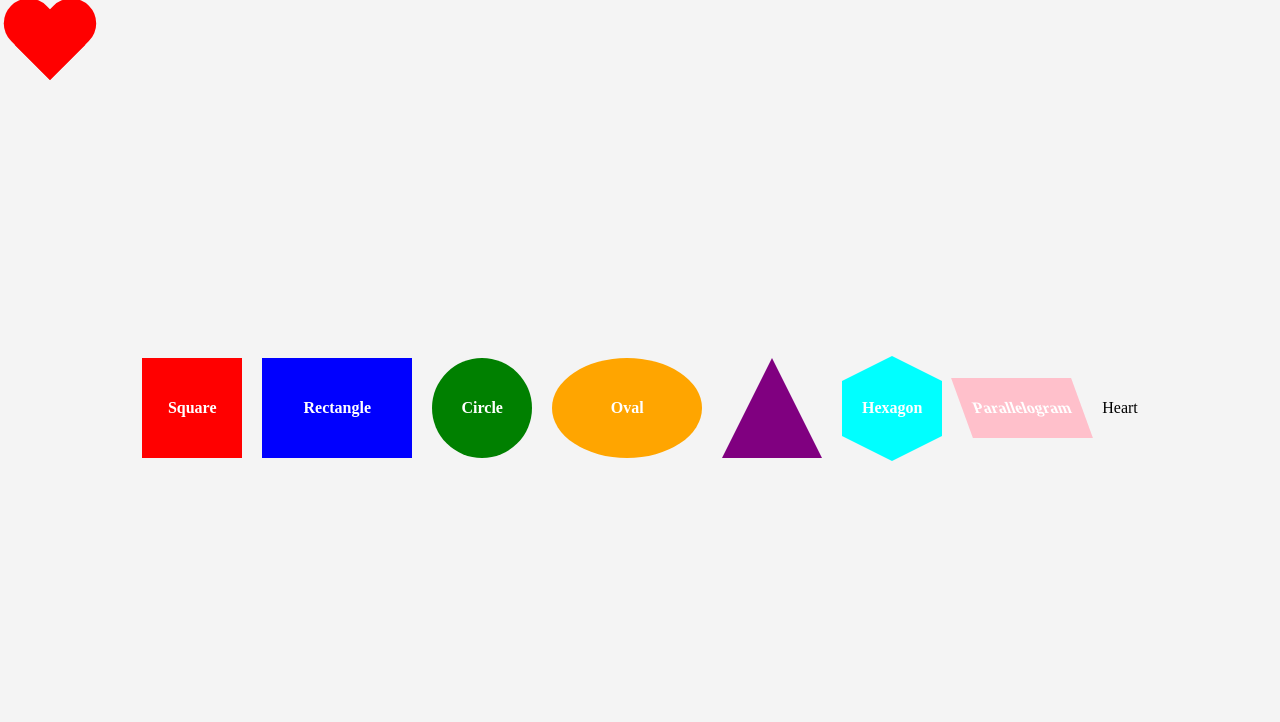
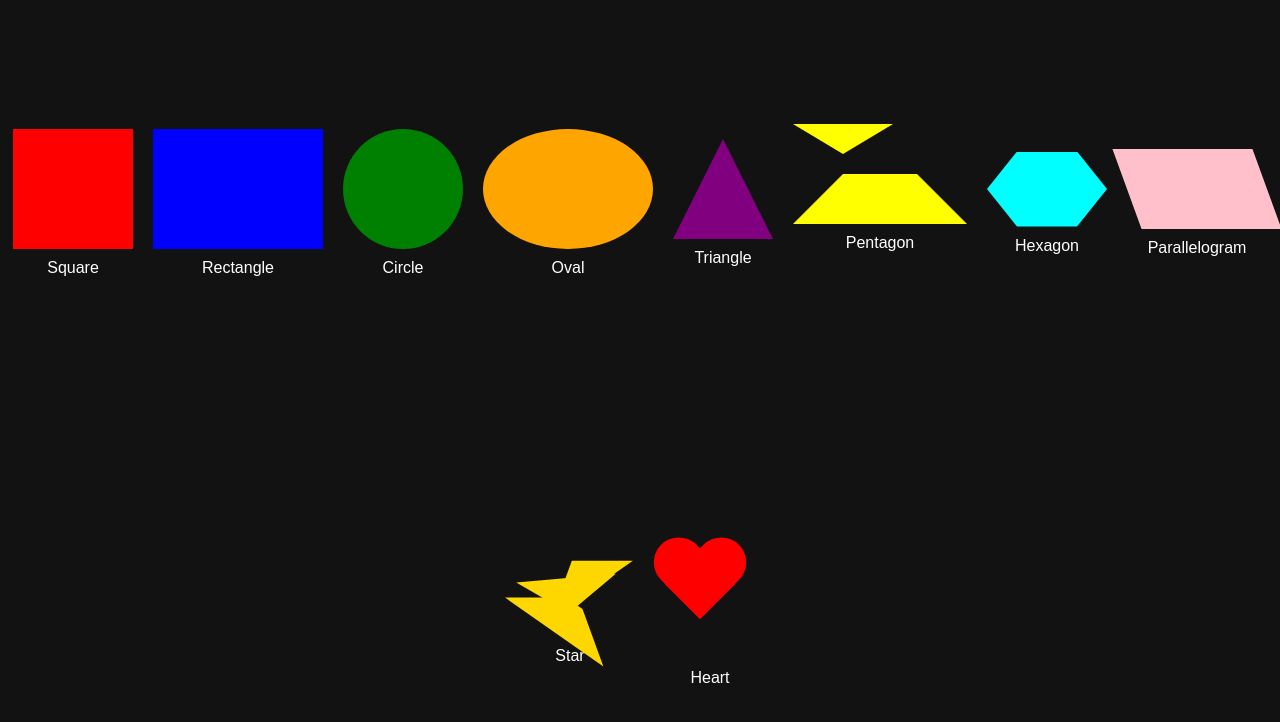
Before and after one commit to rajgop1/basic-shapes-in-css, a plain HTML site: page index.html in a window 1280 px wide. Drawn offline with Linux system fonts and the light colour scheme.

Commit message:
Update index.html

```diff
--- a/index.html
+++ b/index.html
@@ -12,7 +12,14 @@
             justify-content: center;
             align-items: center;
             height: 100vh;
-            background-color: #f4f4f4;
+            background-color: #121212;
+            color: white;
+            font-family: Arial, sans-serif;
+        }
+        .shape-container {
+            display: flex;
+            flex-direction: column;
+            align-items: center;
         }
         .shape {
             display: flex;
@@ -20,6 +27,11 @@
             align-items: center;
             font-weight: bold;
             color: white;
+            text-align: center;
+            padding: 10px;
+        }
+        .title {
+            margin-top: 10px;
         }
         .square {
             width: 100px;
@@ -50,46 +62,29 @@
             border-right: 50px solid transparent;
             border-bottom: 100px solid purple;
         }
-       .pentagon {
+        .pentagon {
+            width: 54px;
+            border-width: 0 50px 50px 50px;
+            border-style: solid;
+            border-color: transparent transparent yellow transparent;
             position: relative;
-            width: 54px;
-            border-style: solid;
-            border-width: 50px 20px 0 20px;
-            border-color: yellow transparent transparent transparent;
         }
-
         .pentagon:before {
             content: "";
             position: absolute;
             top: -30px;
-            left: -35px;
+            left: -50px;
             width: 0;
             border-style: solid;
-            border-width: 30px 50px 50px 50px;
-            border-color: transparent transparent yellow transparent;
+            border-width: 30px 50px 0 50px;
+            border-color: yellow transparent transparent transparent;
         }
-
         .hexagon {
             width: 100px;
             height: 55px;
             background-color: cyan;
             position: relative;
-        }
-        .hexagon:before,
-        .hexagon:after {
-            content: "";
-            position: absolute;
-            width: 0;
-            border-left: 50px solid transparent;
-            border-right: 50px solid transparent;
-        }
-        .hexagon:before {
-            top: -25px;
-            border-bottom: 25px solid cyan;
-        }
-        .hexagon:after {
-            bottom: -25px;
-            border-top: 25px solid cyan;
+            clip-path: polygon(25% 0%, 75% 0%, 100% 50%, 75% 100%, 25% 100%, 0% 50%);
         }
         .parallelogram {
             width: 120px;
@@ -97,8 +92,37 @@
             background: pink;
             transform: skew(20deg);
         }
-
-        heart {
+        .star {
+            position: relative;
+            display: block;
+            color: gold;
+            width: 0px;
+            height: 0px;
+            margin-top: 20px;
+            border-right: 50px solid transparent;
+            border-bottom: 35px solid gold;
+            border-left: 50px solid transparent;
+            transform: rotate(35deg);
+        }
+        .star:before, .star:after {
+            content: "";
+            position: absolute;
+            left: -50px;
+            width: 0;
+            height: 0;
+            border-right: 50px solid transparent;
+            border-bottom: 35px solid gold;
+            border-left: 50px solid transparent;
+        }
+        .star:before {
+            top: -25px;
+            transform: rotate(-70deg);
+        }
+        .star:after {
+            top: 0px;
+            transform: rotate(140deg);
+        }
+        .heart {
             position: relative;
             width: 100px;
             height: 100px;
@@ -123,18 +147,18 @@
             transform: rotate(45deg);
             transform-origin: 100% 100%;
         }
-
     </style>
 </head>
 <body>
-    <div class="shape square">Square</div>
-    <div class="shape rectangle">Rectangle</div>
-    <div class="shape circle">Circle</div>
-    <div class="shape oval">Oval</div>
-    <div class="triangle"></div>
-    <div class="shape hexagon">Hexagon</div>
-    <div class="shape parallelogram">Parallelogram</div>
+    <div class="shape-container"><div class="shape square"></div><div class="title">Square</div></div>
+    <div class="shape-container"><div class="shape rectangle"></div><div class="title">Rectangle</div></div>
+    <div class="shape-container"><div class="shape circle"></div><div class="title">Circle</div></div>
+    <div class="shape-container"><div class="shape oval"></div><div class="title">Oval</div></div>
+    <div class="shape-container"><div class="triangle"></div><div class="title">Triangle</div></div>
+    <div class="shape-container"><div class="shape pentagon"></div><div class="title">Pentagon</div></div>
+    <div class="shape-container"><div class="shape hexagon"></div><div class="title">Hexagon</div></div>
+    <div class="shape-container"><div class="shape parallelogram"></div><div class="title">Parallelogram</div></div>
+    <div class="shape-container"><div class="shape star"></div><div class="title">Star</div></div>
     <div class="shape-container"><div class="shape heart"></div><div class="title">Heart</div></div>
-
 </body>
 </html>
```
